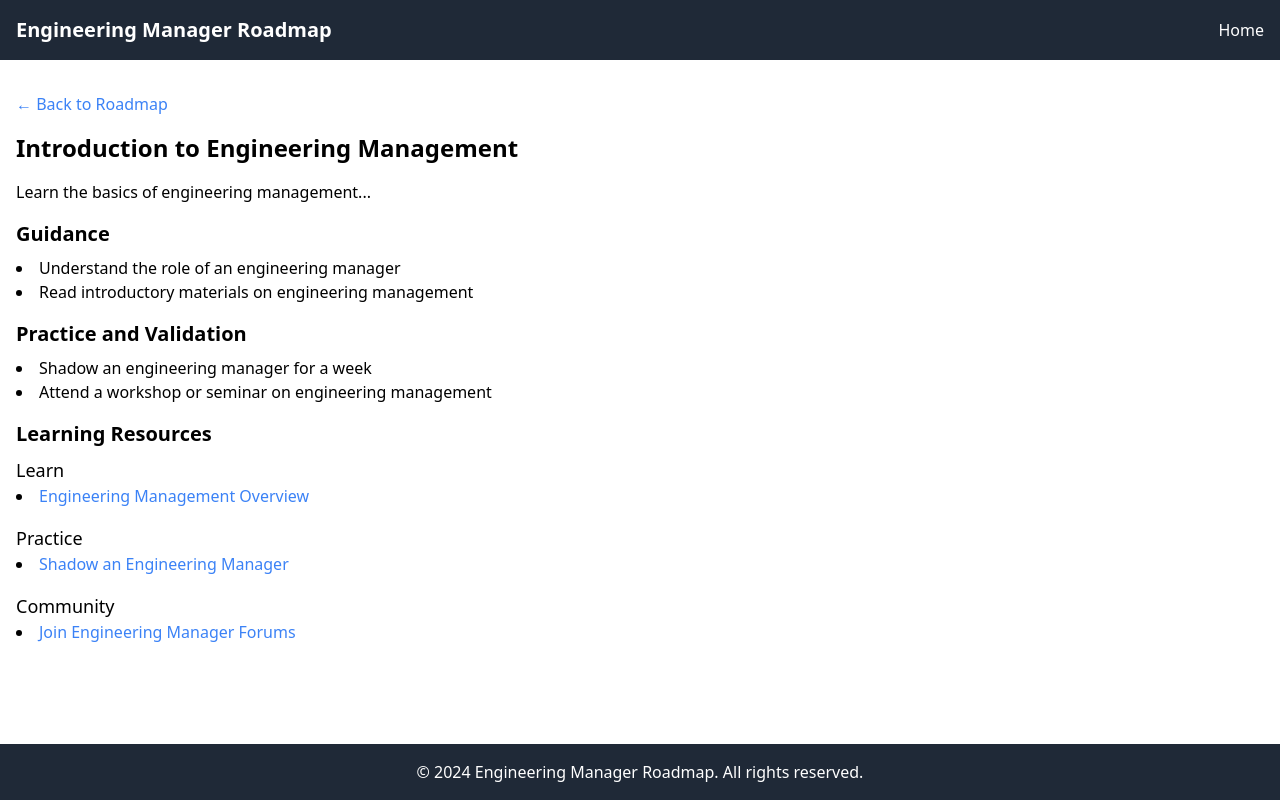
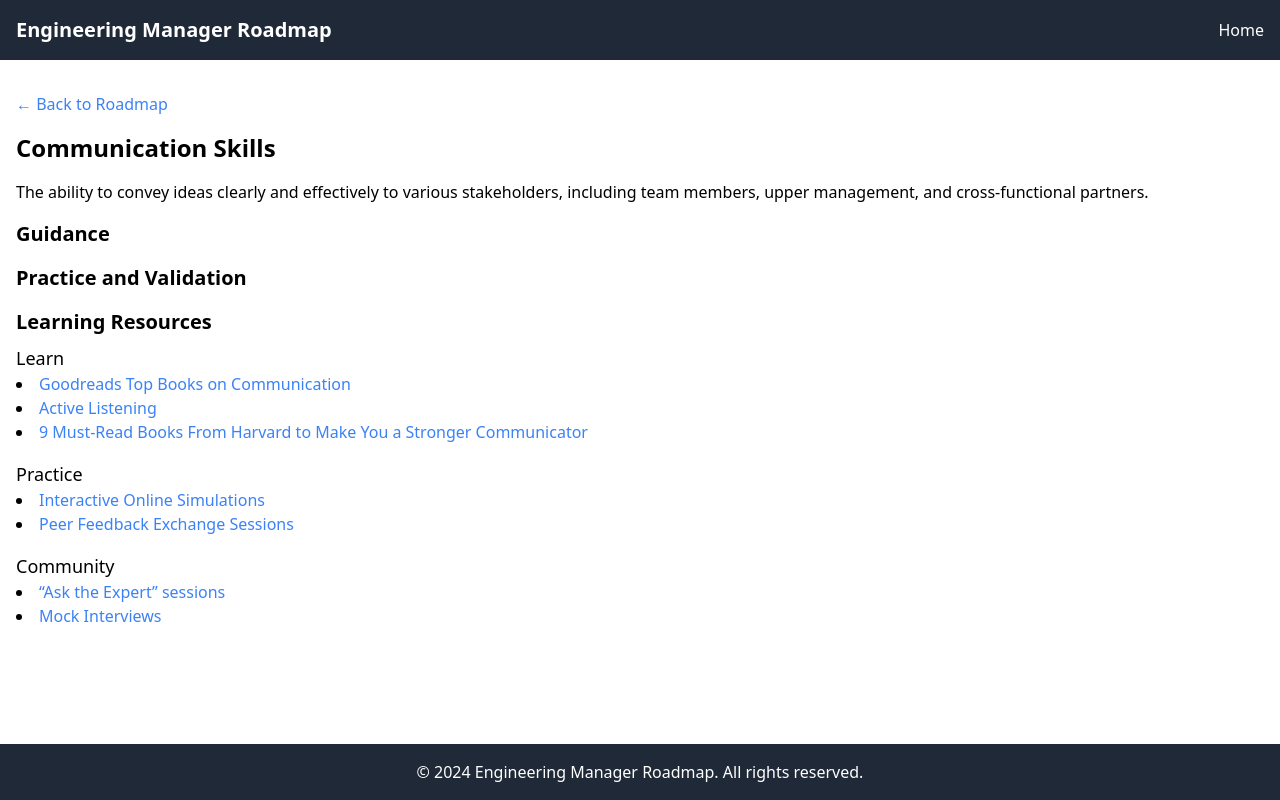
Before and after one commit to pftg/tekkr-idea, a Vue app: page /step/1 in a window 1280 px wide. Built offline with nearby package versions, Linux system fonts and the light colour scheme.

Commit message:
Cleanup course

```diff
--- a/src/components/StepDetail.vue
+++ b/src/components/StepDetail.vue
@@ -40,8 +40,7 @@ const generateHref = (link) => {
   if (link.href) {
     return link.href
   } else {
-    const prompt = encodeURIComponent(`Provide resources and information on: ${link.title}`)
-    return `https://chat.openai.com/?prompt=${prompt}`
+    return `https://www.google.com/search?q=${link.title}`
   }
 }
 </script>
--- a/src/stores/roadmap.js
+++ b/src/stores/roadmap.js
@@ -5,44 +5,6 @@ export const useRoadmapStore = defineStore('roadmap', {
     steps: [
       {
         id: 1,
-        title: 'Introduction to Engineering Management',
-        description: 'Learn the basics of engineering management...',
-        guidance: [
-          'Understand the role of an engineering manager',
-          'Read introductory materials on engineering management'
-        ],
-        practice: [
-          'Shadow an engineering manager for a week',
-          'Attend a workshop or seminar on engineering management'
-        ],
-        completed: false,
-        links: [
-          { type: 'Learn', title: 'Engineering Management Overview', href: 'https://example.com/learn1' },
-          { type: 'Practice', title: 'Shadow an Engineering Manager', href: '' },
-          { type: 'Community', title: 'Join Engineering Manager Forums', href: 'https://example.com/community1' },
-        ]
-      },
-      {
-        id: 2,
-        title: 'Leadership Skills',
-        description: 'Develop your leadership skills...',
-        guidance: [
-          'Study different leadership styles',
-          'Take a leadership course'
-        ],
-        practice: [
-          'Lead a small project',
-          'Mentor a junior engineer'
-        ],
-        completed: false,
-        links: [
-          { type: 'Learn', title: 'Leadership Courses', href: 'https://example.com/learn2' },
-          { type: 'Practice', title: 'Lead a Small Project', href: '' },
-          { type: 'Community', title: 'Join Leadership Forums', href: 'https://example.com/community2' },
-        ]
-      },
-      {
-        id: 3,
         title: 'Communication Skills',
         description: 'The ability to convey ideas clearly and effectively to various stakeholders, including team members, upper management, and cross-functional partners.',
         completed: false,
@@ -56,7 +18,62 @@ export const useRoadmapStore = defineStore('roadmap', {
           { type: 'Community', title: 'Mock Interviews', href: '' },
         ]
       },
-      // Add more steps as needed
+      {
+        id: 2,
+        title: 'Strategic Thinking and Planning',
+        description: 'The ability to align team activities with broader organizational goals and anticipate future challenges and opportunities.',
+        completed: false,
+        links: [
+          { type: 'Learn', title: 'Scenario-Based Learning', href: 'https://www.amazon.com/McKinsey-Mind-Understanding-Implementing-Problem-Solving/dp/0071374299' },
+          { type: 'Learn', title: 'Guest Lectures from Industry Leaders', href: '' },
+          { type: 'Practice', title: 'Strategic Planning Simulations', href: '' },
+          { type: 'Practice', title: 'Case Studies with Open-Ended Questions', href: 'https://store.hbr.org/case-studies/' },
+          { type: 'Community', title: 'Strategic Challenge Competitions', href: 'https://www.kaggle.com/' },
+          { type: 'Community', title: 'Mentorship with Experienced EMs / Strategists', href: '' },
+        ]
+      },
+      {
+        id: 3,
+        title: 'Leadership and Team Management',
+        description: 'The ability to inspire, motivate, and guide a team towards achieving common goals.',
+        completed: false,
+        links: [
+          { type: 'Learn', title: 'Leadership principles', href: '' },
+          { type: 'Learn', title: 'Team dynamics', href: '' },
+          { type: 'Learn', title: 'Conflict resolution techniques', href: '' },
+          { type: 'Practice', title: 'First-time people management', href: '' },
+          { type: 'Practice', title: 'First-time leadership', href: '' },
+          { type: 'Community', title: 'Join Leadership Forums', href: '' },
+        ]
+      },
+      {
+        id: 4,
+        title: 'Project Management',
+        description: 'The ability to plan, execute, and oversee projects to ensure they are completed on time, within budget, and to the required quality standards.',
+        completed: false,
+        links: [
+          { type: 'Learn', title: 'Project management methodologies (e.g., Agile, Scrum, PMP)', href: '' },
+          { type: 'Learn', title: 'Risk management', href: '' },
+          { type: 'Learn', title: 'Resource allocation', href: '' },
+          { type: 'Practice', title: 'Creating project plans', href: '' },
+          { type: 'Practice', title: 'Setting timelines', href: '' },
+          { type: 'Community', title: 'Join Project Management Forums', href: '' },
+        ]
+      },
+      {
+        id: 5,
+        title: 'Maintaining Technical Proficiency',
+        description: 'Maintaining a strong understanding of the technical aspects of software development to make informed decisions and provide effective guidance to the team.',
+        completed: false,
+        links: [
+          { type: 'Learn', title: 'Advanced programming concepts', href: '' },
+          { type: 'Learn', title: 'Software architecture principles', href: '' },
+          { type: 'Learn', title: 'Emerging technology trends', href: '' },
+          { type: 'Practice', title: 'Troubleshooting and resolving complex technical issues', href: '' },
+          { type: 'Practice', title: 'Understanding architecture and design patterns', href: '' },
+          { type: 'Community', title: 'Join Technical Forums', href: '' },
+        ]
+      },
     ]
   }),
   getters: {
```
